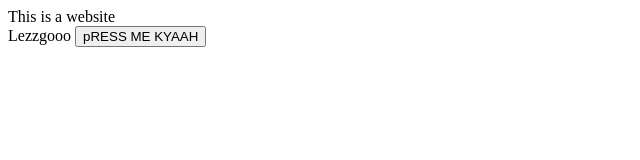
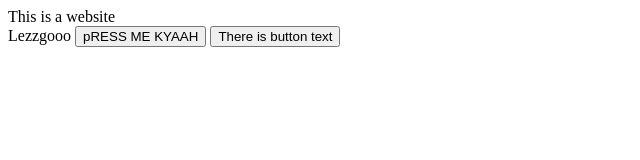
Before and after one commit to akir1do/omniview-sample, a plain HTML site: page index.html in a window 1280 px wide. Shown: the whole page, without its empty margins (0-640 px from the left). Drawn offline with Linux system fonts and the light colour scheme.

Commit message:
HOI ISLI ANG BUTTON TEXT

```diff
--- a/index.html
+++ b/index.html
@@ -9,8 +9,10 @@
         </div>
         Lezzgooo
     </body>
-
     <button>
         pRESS ME KYAAH
     </button>
+    <button>
+        There is button text
+    </button>
 </html>
```
